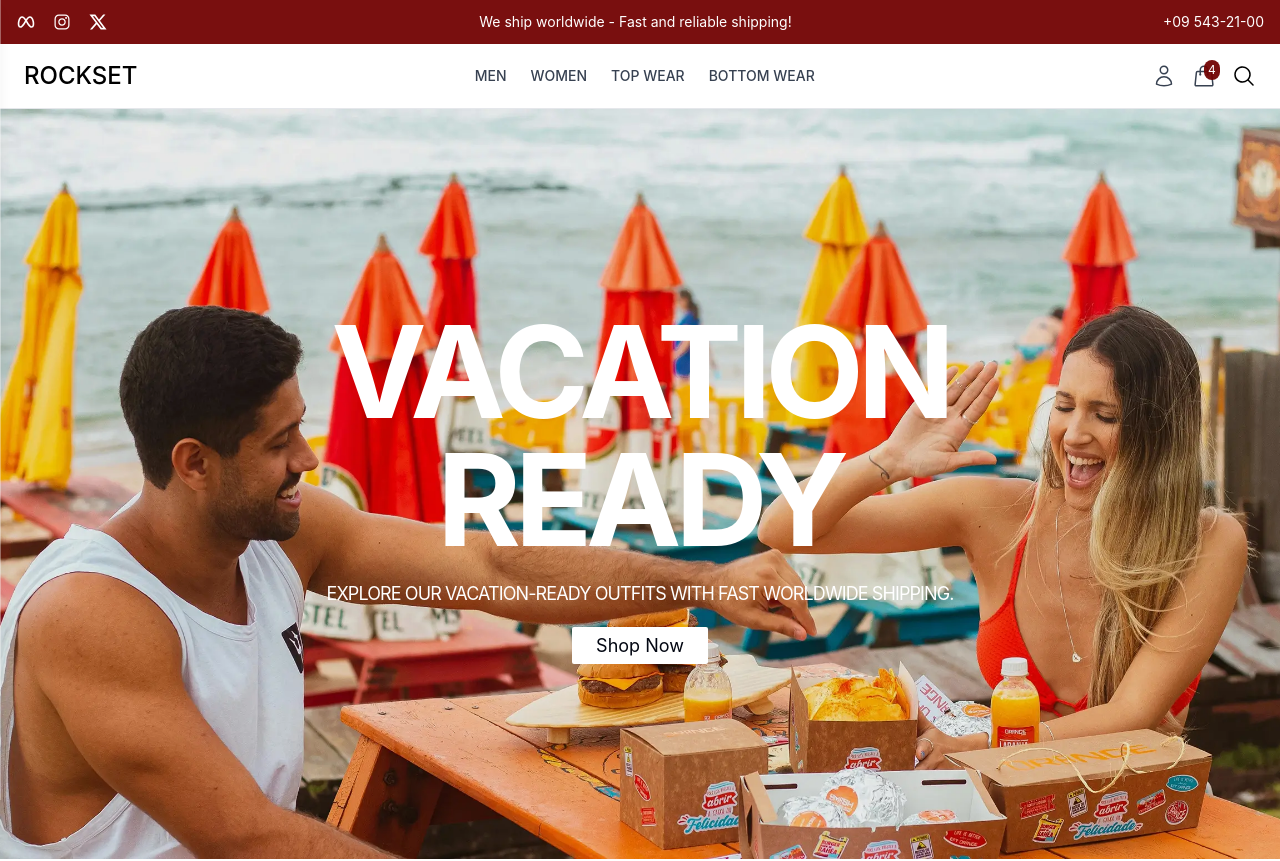
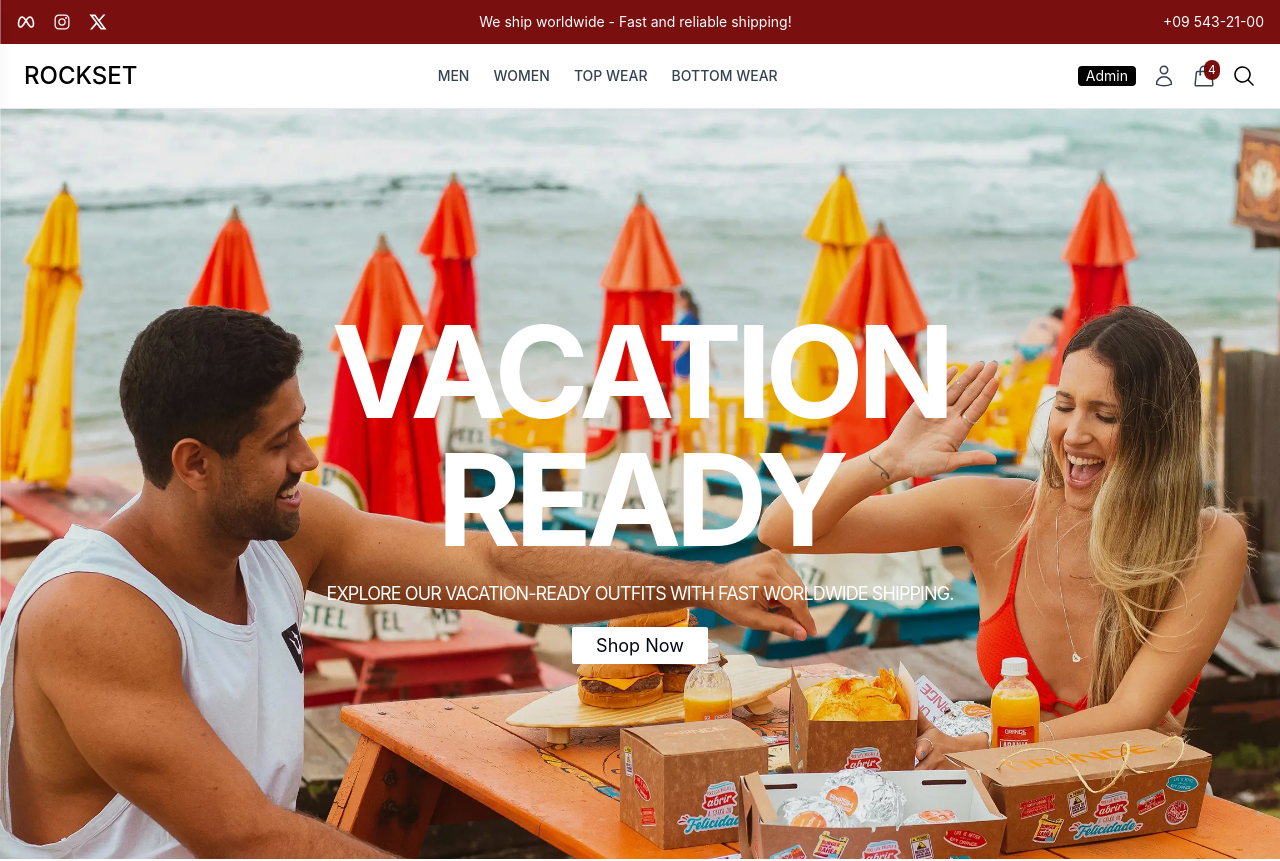
Before and after one commit to voyira/e-commerce-full-stack, a React (Vite) app in the folder frontend/: page / in a window 1280 px wide. Shown: the top 861 px of the page. Built offline with nearby package versions, Linux system fonts and the light colour scheme.

Commit message:
Navbar.jsx updated

```diff
--- a/frontend/src/components/Common/Navbar.jsx
+++ b/frontend/src/components/Common/Navbar.jsx
@@ -43,6 +43,7 @@ const Navbar = () => {
                     </Link>
                 </div>
                 <div className={"flex items-center space-x-4"}>
+                    <Link to="/admin" className={"block bg-black px-2 rounded text-sm text-white"}>Admin</Link>
                     <Link to="/profile" className={"hover:text-black"}>
                         <HiOutlineUser className={"h-6 w-6 text-gray-700"}/>
                     </Link>
```
